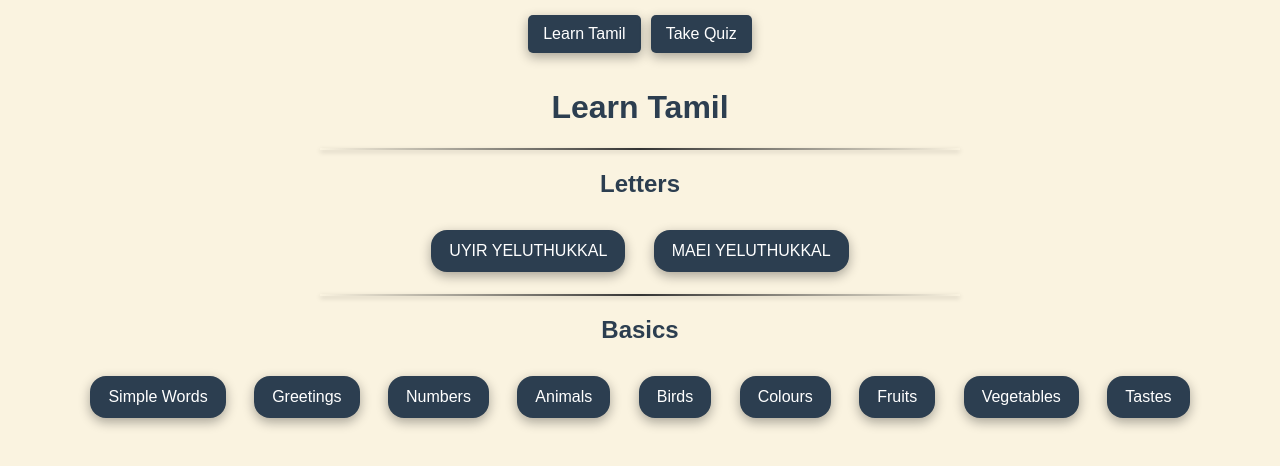
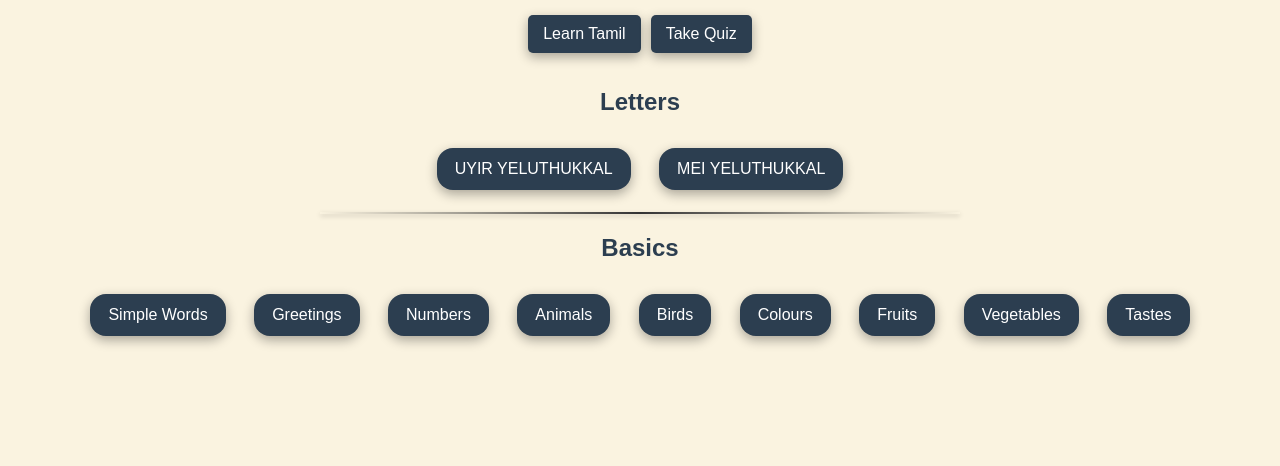
Before and after one commit to hopexlad/tamil-hack, a plain HTML site: page index.html in a window 1280 px wide. Drawn offline with Linux system fonts and the light colour scheme.

Commit message:
Update index.html

```diff
--- a/index.html
+++ b/index.html
@@ -16,12 +16,10 @@
 
     <!-- 🔹 Learn Tamil Page -->
     <div id="homePage">
-        <h1>Learn Tamil</h1>
-        <hr class="section-divider"> <!-- 🔹 Line below title -->
 
         <h2>Letters</h2>
         <button onclick="goToLessons('uyir')">UYIR YELUTHUKKAL</button>
-        <button onclick="goToLessons('maei')">MAEI YELUTHUKKAL</button>
+        <button onclick="goToLessons('maei')">MEI YELUTHUKKAL</button>
         <hr class="section-divider"> <!-- 🔹 Line below Letters section -->
 
         <h2>Basics</h2>
```
